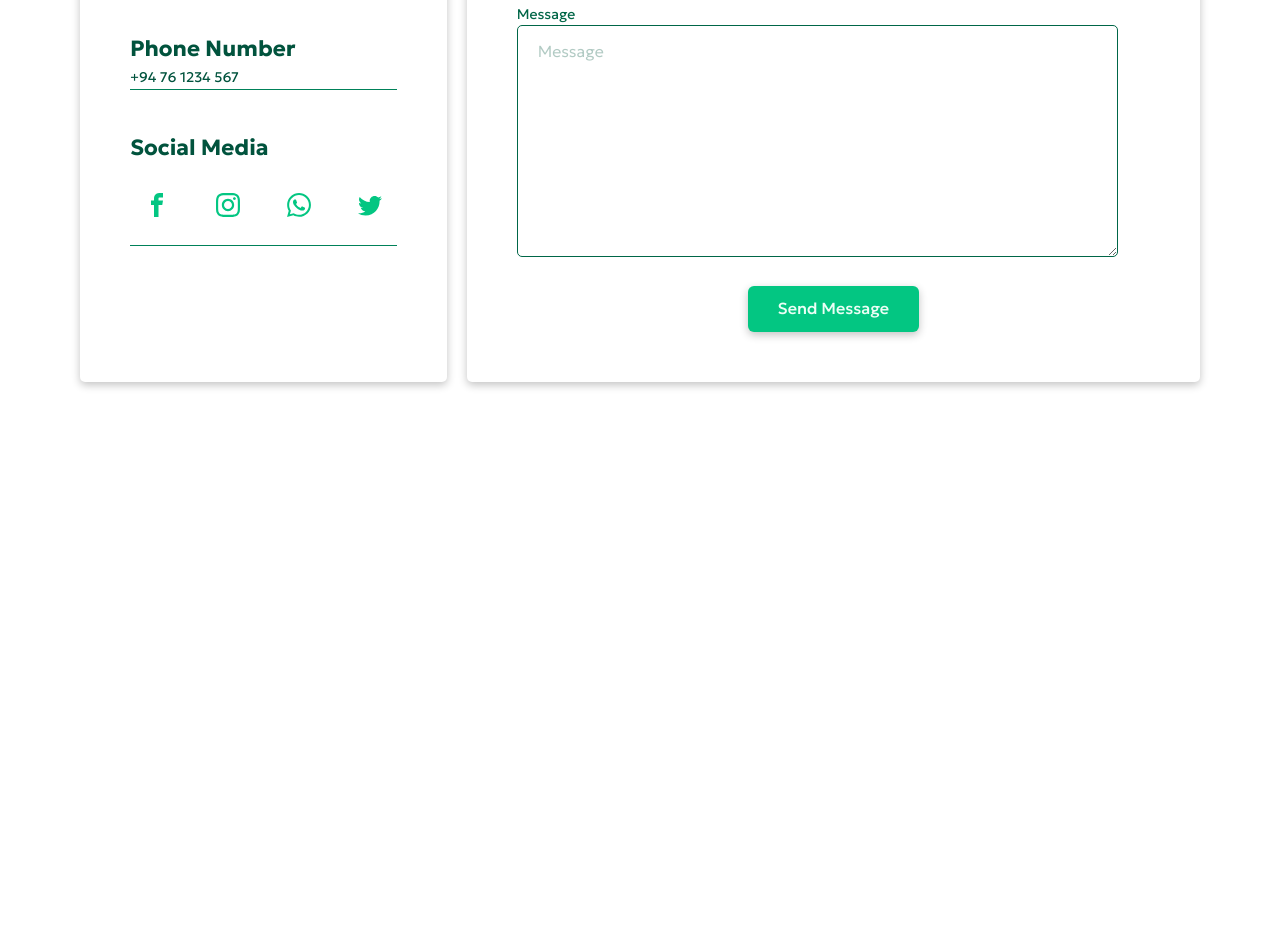
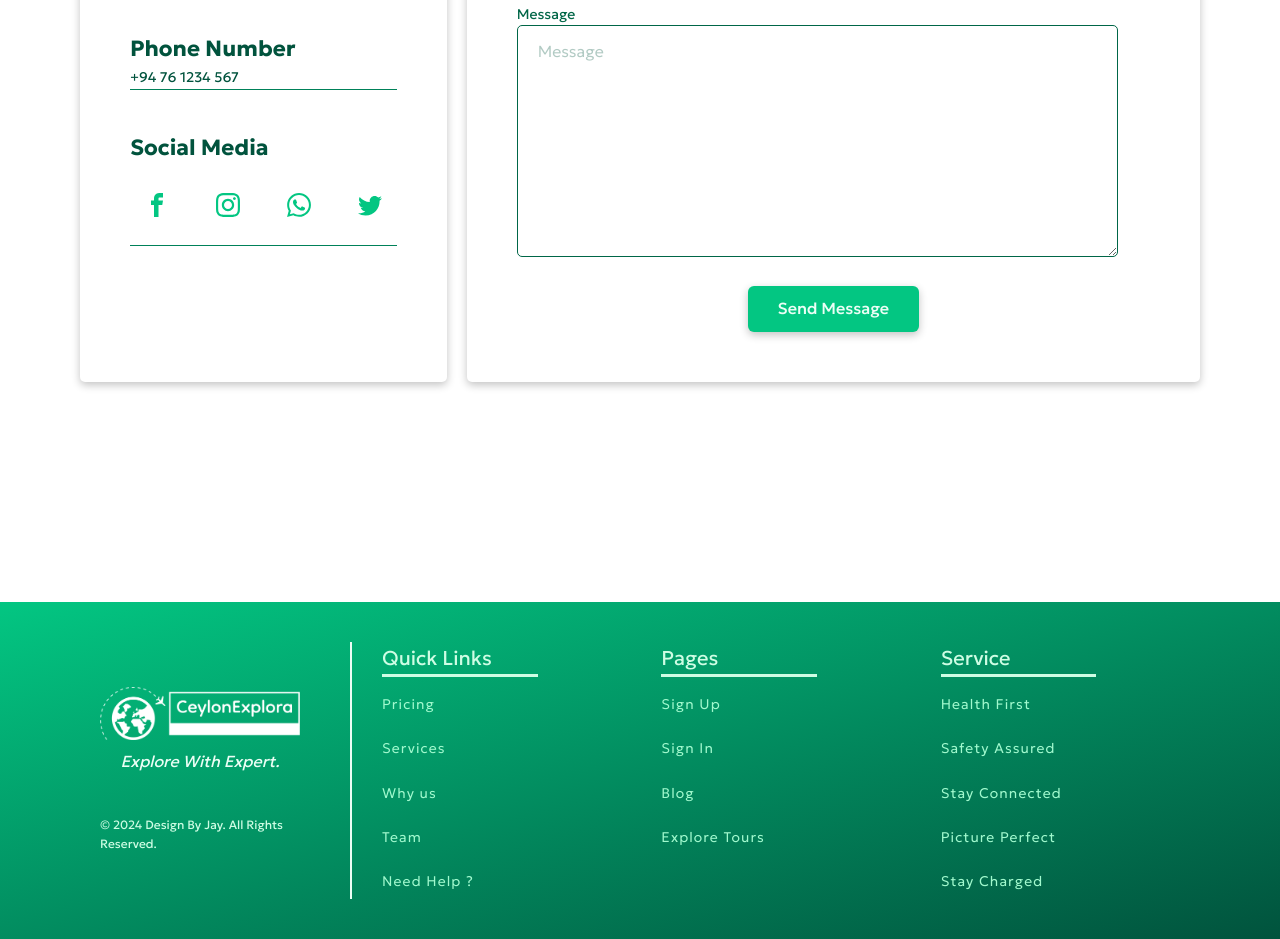
Before and after one commit to indunil-jay/Ceylon-Explora, a website: page index.html in a window 1280 px wide. Shown: the part 5902-6841 px from the top of the page. Before the commit the page ends 6384 px from the top, so only its background shows below. Drawn offline with Linux system fonts and the light colour scheme.

Commit message:
implemented footer ui component.

```diff
--- a/index.html
+++ b/index.html
@@ -615,7 +615,50 @@
       </div>
 
     </section>
+<section class="section__footer">
+        <footer class="footer">
+             <div class="footer__left">
+                <div class="footer__picture">
+                  <img src="./images/logos/logo-light.png" alt="company-logo">
+                </div>
+                  <h3 class="heading heading--h3 footer__text">Explore with Expert.</h3>
+                 <div class="footer__copy">
+                      <p > &copy; 2024 design by jay. All rights reserved.</p>
+                   </div>
+             </div>
 
+             <div class="footer__right">
+                <div class="footer__nav">
+                  <h3>Quick Links</h3>
+                  <p>Pricing</p>
+                  <p>Services</p>
+                  <p>Why us</p>
+                  <p>Team</p>
+                  <p>Need Help ?</p>
+                </div>
+                <div class="footer__pages">
+                  <h3>Pages</h3>
+                  <a href="">Sign up</a>
+                  <a href="">Sign In</a>
+                  <a href="">Blog</a>
+                  <a href="">Explore Tours</a>
+                </div>
+                <div class="footer__service">
+                 <h3>Service</h3>
+                 <p>Health First</p>
+                 <p>Safety Assured</p>
+                 <p>Stay Connected</p>
+                 <p>Picture Perfect</p>
+                 <p>Stay Charged</p>
+                </div>
+             </div>
+
+
+
+
+        </footer>
+
+    </section>
 
   </main>
 
--- a/sass/layouts/_footer.scss
+++ b/sass/layouts/_footer.scss
@@ -0,0 +1,90 @@
+.footer {
+  background-image: linear-gradient(
+    to bottom right,
+    var(--color-primary-500),
+    var(--color-primary-900)
+  );
+
+  display: grid;
+  grid-template-columns: 1fr 10fr;
+  padding: 4rem 5rem;
+
+  &__left {
+    border-right: 2px solid var(--color-primary-50);
+    text-align: start;
+    padding: 0 5rem;
+
+    display: flex;
+    flex-direction: column;
+    justify-content: center;
+    align-items: center;
+  }
+  &__text {
+    color: var(--color-primary-50);
+    font-weight: 400;
+    font-size: 1.6rem;
+    font-style: italic;
+  }
+
+  &__picture {
+    img {
+      width: 20rem;
+      height: 1/0.8;
+    }
+  }
+
+  &__copy {
+    margin-top: 4rem;
+    p {
+      color: var(--color-primary-100);
+      font-weight: 400;
+      font-size: 1.2rem;
+      text-transform: capitalize;
+    }
+  }
+
+  &__right {
+    padding-inline: 3rem;
+    display: grid;
+    grid-template-columns: repeat(3, 1fr);
+    grid-gap: 2rem;
+    grid-template-rows: auto;
+  }
+
+  &__nav,
+  &__pages,
+  &__service {
+    h3 {
+      color: var(--color-primary-100);
+      font-size: 2rem;
+      font-weight: 400;
+      border-bottom: 3px solid var(--color-primary-100);
+      width: 60%;
+    }
+    a {
+      text-decoration: none;
+      display: block;
+    }
+    p,
+    a {
+      font-size: 1.4rem;
+      color: var(--color-primary-200);
+      font-weight: 300;
+      letter-spacing: 1.1px;
+      margin-top: 1.2rem;
+      padding: 0.4rem 0;
+      width: auto;
+      transition: all 0.3s;
+      cursor: pointer;
+      border-bottom: 2px solid transparent;
+      width: 60%;
+
+      &:hover {
+        font-size: 1.42rem;
+        color: var(--color-primary-100);
+        font-weight: 400;
+        border-bottom: 1px solid var(--color-primary-200);
+      }
+    }
+  }
+}
```
Also changed, not shown: css/style.css.
